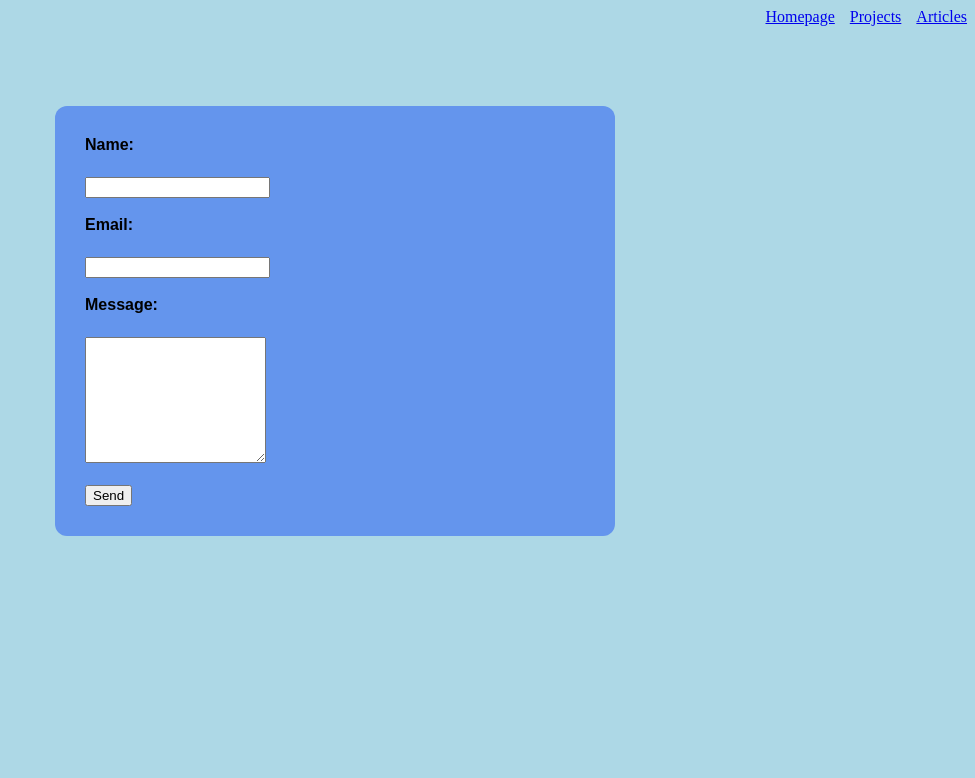
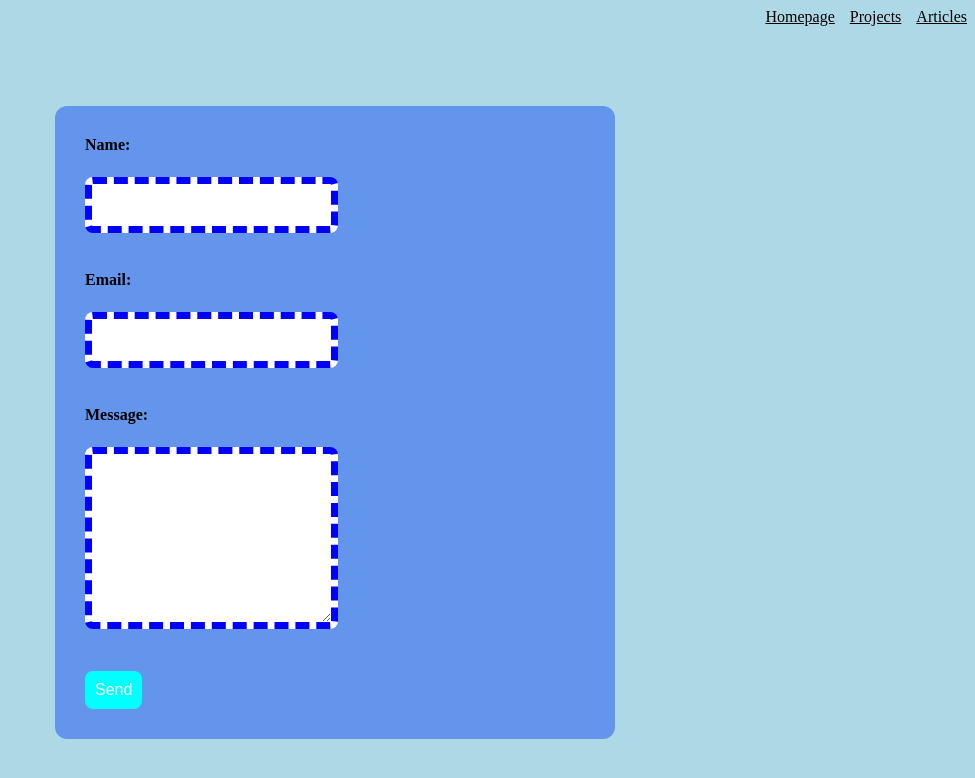
Before and after one commit to mitchomeke/Personal-Portfolio, a plain HTML site: page Contact.html in a window 1280 px wide. Shown: the whole page, without its empty margins (305-1280 px from the left). Drawn offline with Linux system fonts and the light colour scheme.

Commit message:
done maybe

```diff
--- a/style.css
+++ b/style.css
@@ -18,7 +18,6 @@
     padding: 30px;
     background-color: cornflowerblue;
     border-radius: 12px;
-    font-family: Arial, sans-serif;
 }
 
 .form label {
@@ -26,3 +25,61 @@
     margin-bottom: 5px;
     font-weight: bold;
 }
+
+.form button {
+    background-color: aqua;
+    color: white;
+    padding: 10px;
+    border: none;
+    border-radius: 8px;
+    cursor: pointer;
+    font-size: 16px;
+}
+
+.form input, .form textarea {
+    width: 100%;
+    padding: 12px;
+    margin-bottom: 20px;
+    border: 7px dashed blue;
+    border-radius: 8px;
+    box-sizing: border-box;
+    font-size: 16px;
+}
+
+.form:hover {
+    background-color: chocolate;
+}
+
+.form input:hover {
+    background-color: white;
+    cursor: pointer;
+}
+
+.form button:hover {
+    background-color: red;
+}
+
+:root {
+    --bg-color: white;
+    --text-color: black;
+    --accent-color: bright blue;
+}
+
+body {
+    background-color: var(--bg-color);
+    color: var(--text-color);
+
+}
+
+a {
+    color: var(--accent-color);
+
+}
+
+@media (prefers-color-scheme: dark){
+    :root {
+        --bg-color: black;
+        --text-color: grey;
+        --accent-color: bright blue;
+    }
+}
```
Also changed, not shown: Articles.html (+3 -1 lines), Projects.html (+3 -0 lines), 1 other file.
